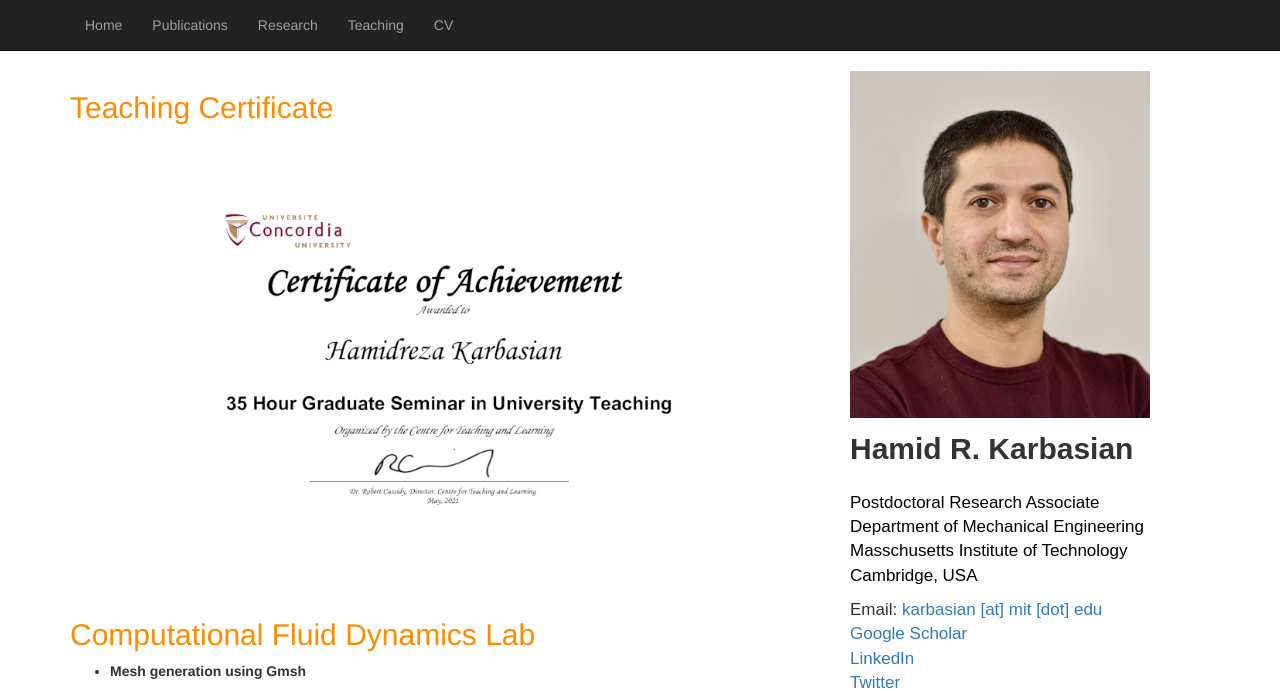
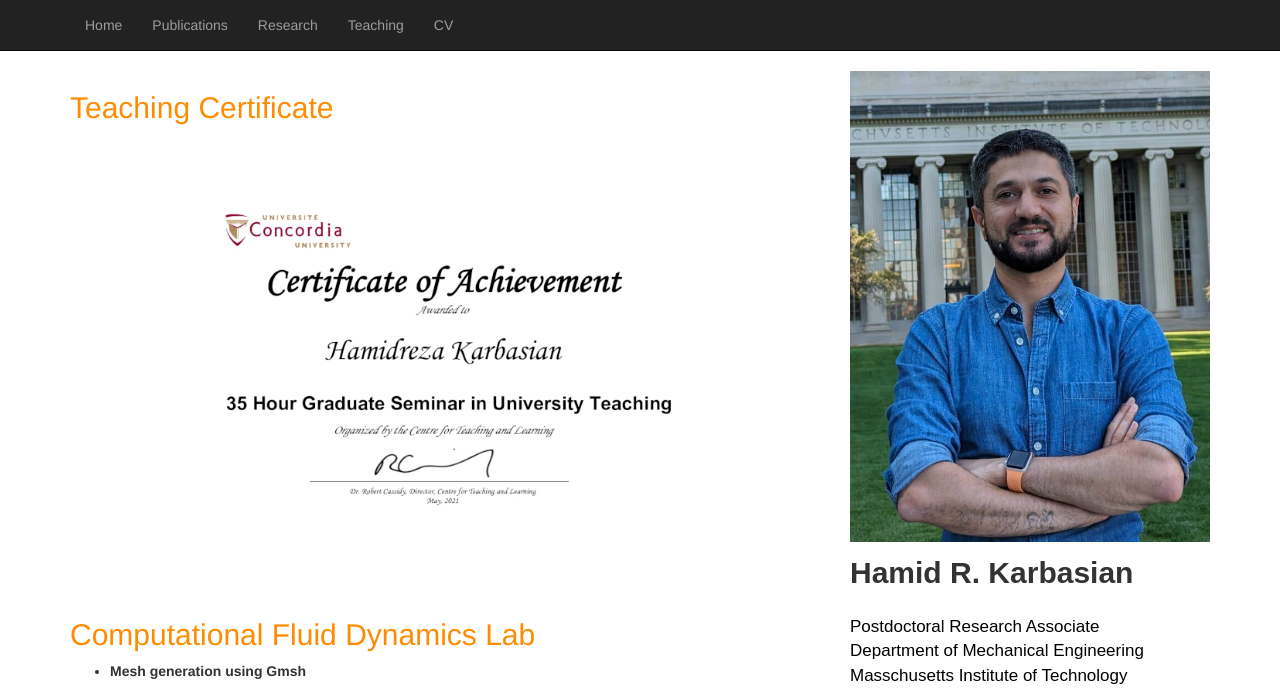
Before and after one commit to hkarbasian/hkarbasian.github.io, a Jekyll site: the page built from teaching.md, in a window 1280 px wide. Shown: the top 691 px of the page. Built offline with Jekyll 4.4.1, drawn with Linux system fonts in a browser that asks for light colours; our own code applies the rules of GitHub Pages for plain Markdown files; grey boxes are pictures that could not be loaded.

Commit message:
updated on Sep 11th 2023

```diff
--- a/_layouts/default.html
+++ b/_layouts/default.html
@@ -60,7 +60,7 @@
 	            <!-- Sidebar -->
 							<!----------------------------------------------------------------->
 	            <div class="col-md-4">
-	                <img class="img-responsive" src="img/profile.jpg" alt="">
+	                <img class="img-responsive" src="img/hamid2.jpg" alt="">
 	                <p>
 	                <div style="font-family: 'Arial', sans-serif; font-size: 30px;"><b>Hamid R. Karbasian</b></div><br>
 	                <div style="font-family: 'Arial', sans-serif; font-size: 17px;">
--- a/index.html
+++ b/index.html
@@ -4,7 +4,7 @@ title: Home
 ---
 
 <!-- Main Image -->
-<img class="img-responsive" src="img/mit.jpg" alt=""><br>
+<img class="img-responsive" src="img/mitcampus.jpeg" alt=""><br>
 
 <div style="margin-top:3%; text-align:justify; font-family: 'Arial', sans-serif; font-size: 17px;">
 <p>I am a postdoctoral research associate in the Department of Mechanical Engineering at the <a href="https://www.mit.edu/">Massachusetts Institute of Technology</a>, where I am developing algorithms for fluid mechanics and FSI problems with a focus on creating a digital twin framework using deep learning techniques. Before joining MIT, I was awarded the Fields CQAM postdoctoral fellowship at the <a href="http://www.fields.utoronto.ca/">Fields Institute</a> at the <a href="https://www.utoronto.ca/">University of Toronto</a>, where I worked on reduced-order modeling for fluid dynamics in a Lagrangian system. I also have previous experience as a postdoctoral fellow at <a href="https://www.polymtl.ca/">Polytechnique Montreal</a>, affiliated with the <a href="https://www.umontreal.ca/en/">University of Montreal</a>, where I worked on digital twin and deep learning algorithms.</p>
```
Also changed, not shown: img/hamid2.jpg (added), img/mitcampus.jpeg (added).
